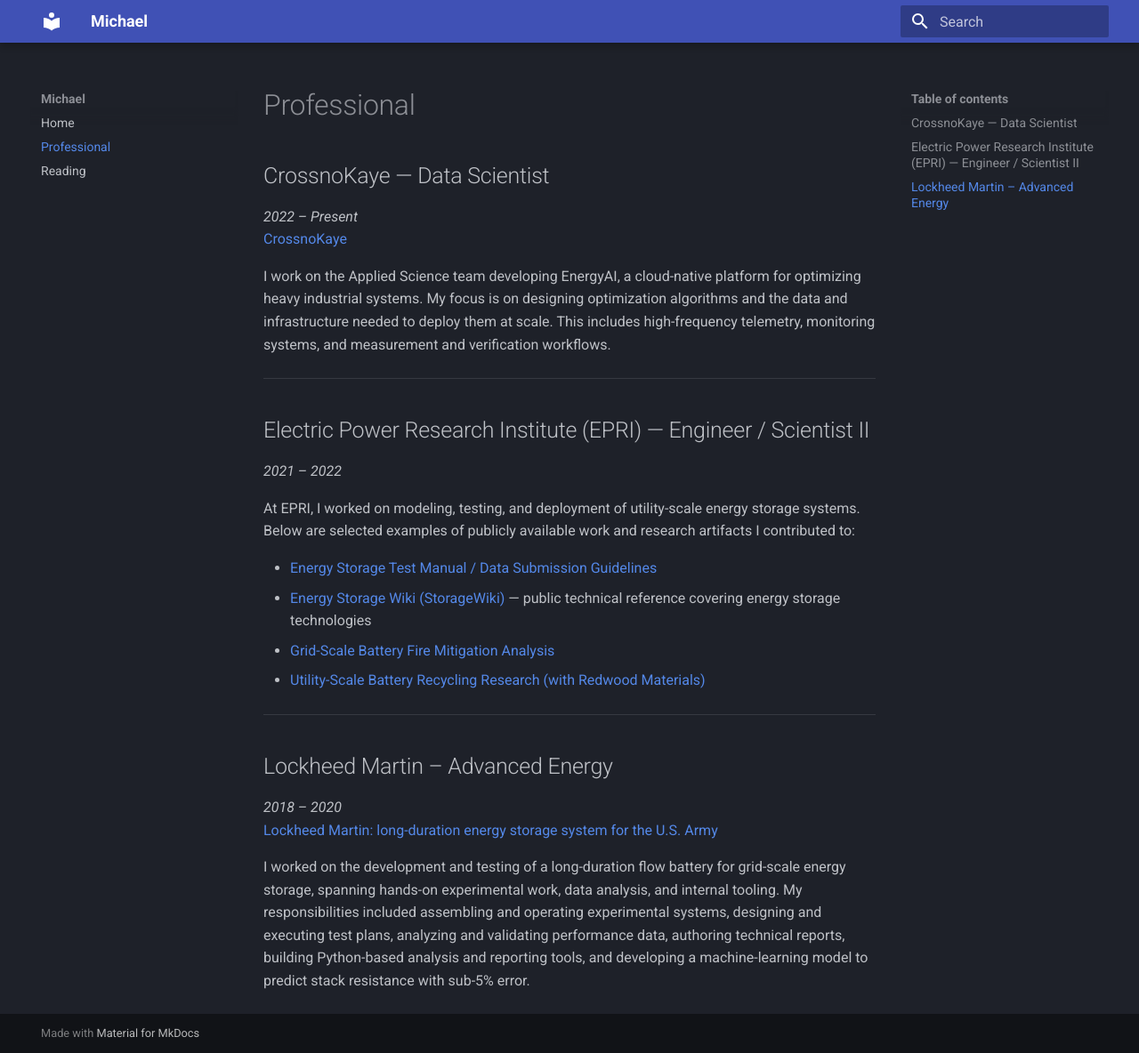
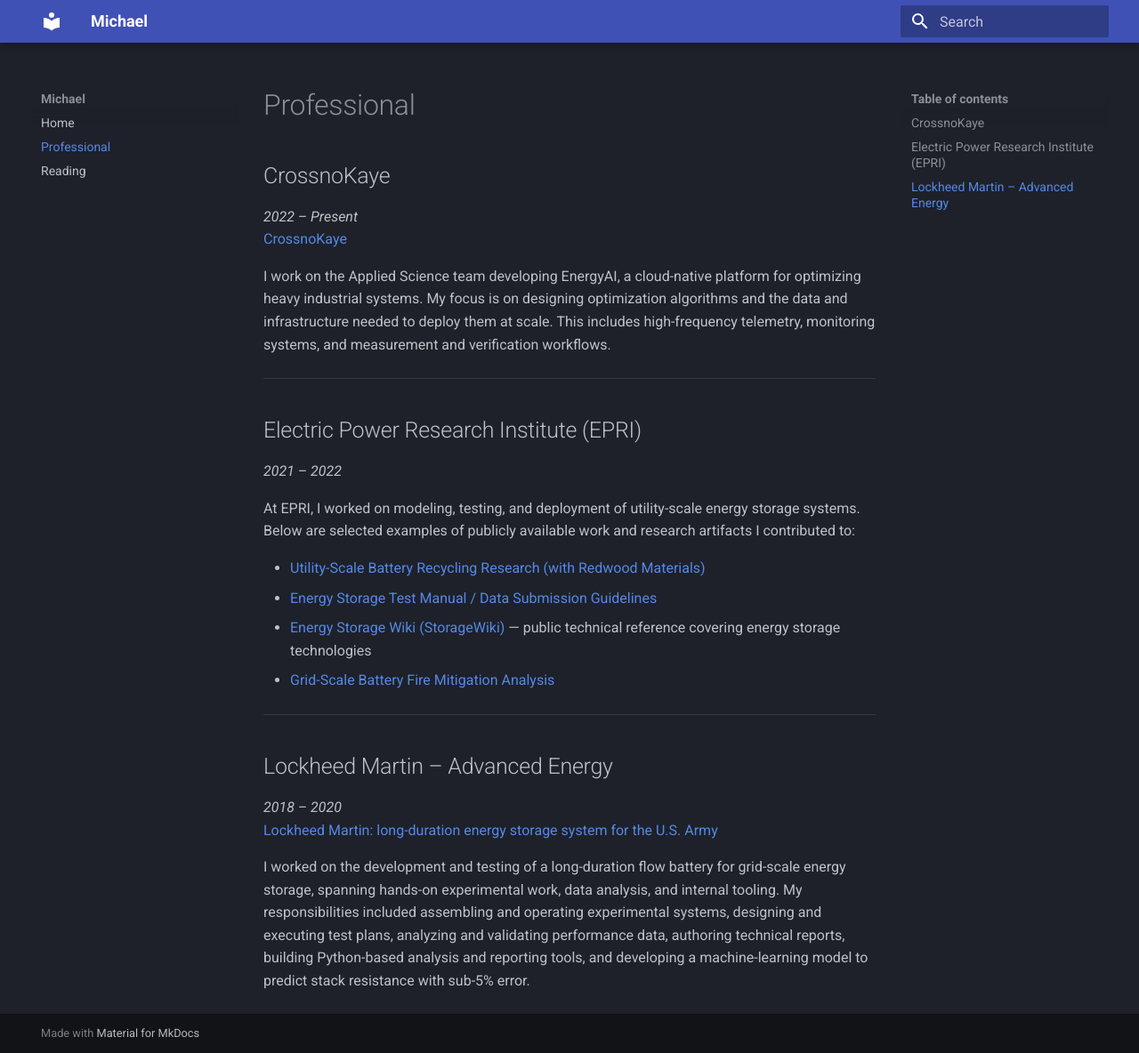
Before and after one commit to cyber-michael/becoming-online, an MkDocs documentation site: the page built from docs/professional/work-history.md, in a window 1280 px wide and 1184 px high. Shown: the whole window at 89% size. Built offline with MkDocs 1.6.1 and Material for MkDocs 9.7.7, drawn with Linux system fonts in a browser that asks for light colours.

Commit message:
remvoing titles

```diff
--- a/docs/professional/work-history.md
+++ b/docs/professional/work-history.md
@@ -1,4 +1,4 @@
-## CrossnoKaye — Data Scientist
+## CrossnoKaye
 *2022 – Present*
 [CrossnoKaye](https://crossnokaye.com/)
 
@@ -6,15 +6,15 @@
 
 ---
 
-## Electric Power Research Institute (EPRI) — Engineer / Scientist II
+## Electric Power Research Institute (EPRI)
 *2021 – 2022*
 
 At EPRI, I worked on modeling, testing, and deployment of utility-scale energy storage systems. Below are selected examples of publicly available work and research artifacts I contributed to:
 
+- [Utility-Scale Battery Recycling Research (with Redwood Materials)](https://www.youtube.com/watch?v=ub6fPOxtkTk)
 - [Energy Storage Test Manual / Data Submission Guidelines](https://www.epri.com/research/products/000000003002022119)
 - [Energy Storage Wiki (StorageWiki)](https://storagewiki.epri.com/index.php/Welcome_to_StorageWiki) — public technical reference covering energy storage technologies
 - [Grid-Scale Battery Fire Mitigation Analysis](https://www.epri.com/research/products/000000003002023089)
-- [Utility-Scale Battery Recycling Research (with Redwood Materials)](https://www.youtube.com/watch?v=ub6fPOxtkTk)
 
 ---
 
```
